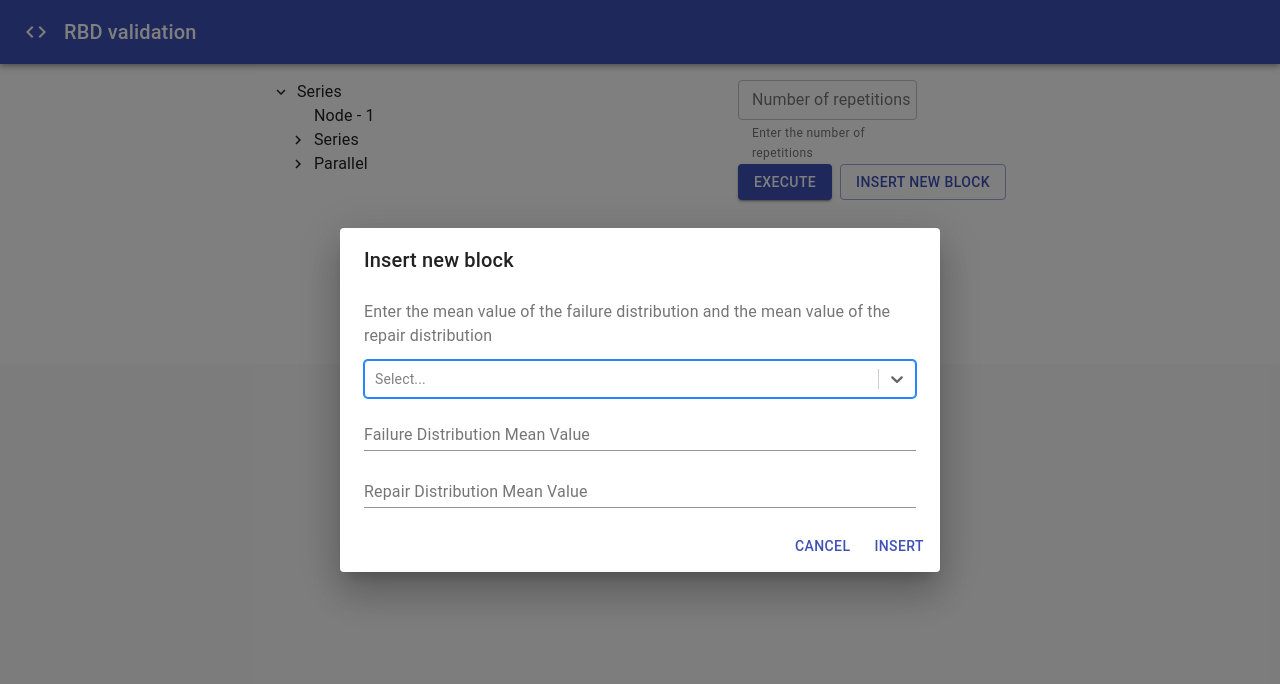
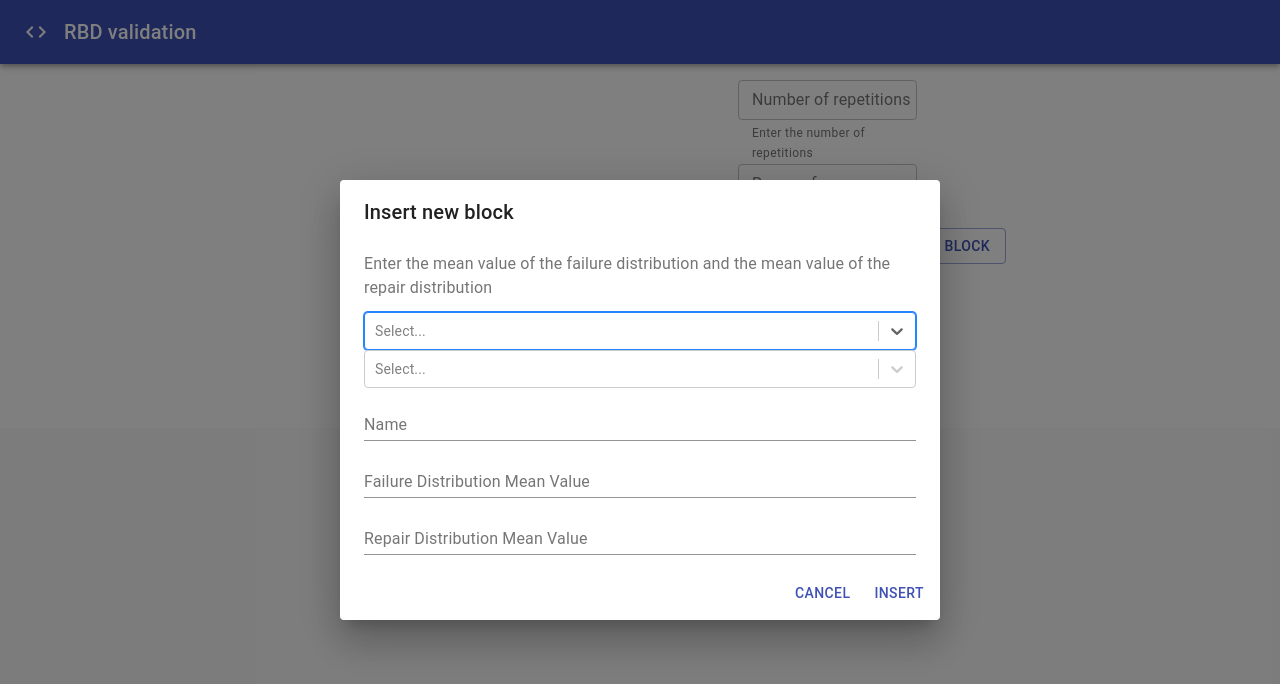
Before and after one commit to yuriresendematias/rbdValidation, a React (Create React App) app in the folder rdb-validation/: page / in a window 1280 px wide. Both pictures are taken after a click on the button "INSERT NEW BLOCK". Shown: the top 684 px of the page. Built offline with nearby package versions, Linux system fonts and the light colour scheme.

Commit message:
adicionados blocos calculo da confiabilidade

```diff
--- a/rdb-validation/src/App.js
+++ b/rdb-validation/src/App.js
@@ -14,7 +14,7 @@ import { makeStyles } from "@material-ui/core/styles";
 import Container from "@material-ui/core/Container";
 import Link from "@material-ui/core/Link";
 import Dialog from './Dialog';
-import RecursiveTreeView from "./RecursiveTreeView";
+import RecursiveTreeView, {atualizarDiagrama} from "./RecursiveTreeView";
 import { Grid, TextField } from "@material-ui/core";
 import Diagrama from './Diagrama';
 import Bloco from './Bloco';
@@ -67,6 +67,8 @@ const useStyles = makeStyles((theme) => ({
   },
 }));
 
+const diagrama = new Diagrama();
+
 export default function Album() {
   const classes = useStyles();
   const [selectedFile, setSelectedFile] = useState();
@@ -75,36 +77,30 @@ export default function Album() {
   const [dataLoaded, setDataLoaded] = useState(null);
   const [dataCompleteLoaded, setDataCompleteLoaded] = useState(false);
   const [failureMeanValue, setFailuereMeanValue] = useState(null);
-  const [repairMeanValue, setRepairMeanValueMeanValue] = useState(null);
+  const [repetitionsValue, setRepetitionsnValue] = useState(null);
+  const [rangeMeanValue, setRangeMeanValue] = useState(null);
   const [uptime, setUptime] = useState(null);
   const [downtime, setDowntime] = useState(null);
+  const [diagramaState, setDiagramaState] = useState(null);
 
-  const diagrama = new Diagrama();
-  const [blocoAnterior, setBlocoAnterior] = useState(null);
-
-  useEffect(() => {
-    console.log(diagrama)
-  }, [diagrama])
-
-  const criarBloco = (mttr, mttf, tipo) => {
-    const bloco = new Bloco(1, mttr, mttf);
-    //console.log("ANTERIOOOR", blocoAnterior)
+  const criarBloco = (mttr, mttf, tipo, nome, blocoAnterior) => {
+    const bloco = new Bloco(mttf, mttr, nome);
 
     if (blocoAnterior == null) {
       diagrama.iniciar(bloco);
-      setBlocoAnterior(bloco);
     } else {
       if (tipo == 'series') {
         diagrama.adicionarBlocoSerie(bloco, blocoAnterior);
       } else {
+        if (blocoAnterior.getPai().tipo == 'paralelo') {
           diagrama.adicionarBlocoParalelo(bloco, blocoAnterior.getPai());
+        } else {
+          diagrama.adicionarBlocoParalelo(bloco, blocoAnterior);
         }
-      setBlocoAnterior(bloco);
       }
-   /*  diagrama.inicio.filhos.forEach(element => {
-      console.log(element)
-    }); */
-    /* console.log(diagrama) */
+    }
+    setDiagramaState(diagrama);
+    atualizarDiagrama(diagrama);
   }
 
   let fileReader;
@@ -171,10 +167,6 @@ export default function Album() {
 
     console.log(block1)
 
-    const loadBlock = (block) => {
-
-    }
-
     console.log(xmlDoc)
   }
 
@@ -203,7 +195,7 @@ export default function Album() {
   };
 
   const handleSubmission = () => {
-    alert(failureMeanValue + " " + repairMeanValue);
+    alert("Avaliability = " + diagrama.calcularConfiabilidade(repetitionsValue, rangeMeanValue));
   };
 
   const resetFile = () => {
@@ -227,17 +219,31 @@ export default function Album() {
         <div className={classes.heroContent}>
 
           <div style={{ display: 'flex', justifyContent: 'center' }}>
-            <RecursiveTreeView />
+            <RecursiveTreeView
+              diagrama={diagramaState}
+            />
             <div className={classes.heroButtons}>
               <Grid container sm={8} xs={12} style={{ alignSelf: "center" }}>
                 <TextField
                   fullWidth
                   helperText="Enter the number of repetitions"
-                  id="meanValue"
+                  id="repetitionsValue"
                   label="Number of repetitions"
                   size="small"
-                  onChange={(e) => setFailuereMeanValue(e.target.value)}
-                  value={failureMeanValue}
+                  onChange={(e) => setRepetitionsnValue(e.target.value)}
+                  value={repetitionsValue}
+                  variant="outlined"
+                />
+              </Grid>
+              <Grid container sm={8} xs={12} style={{ alignSelf: "center" }}>
+                <TextField
+                  fullWidth
+                  helperText="Enter the range of mean"
+                  id="rangeMeanValue"
+                  label="Range of mean"
+                  size="small"
+                  onChange={(e) => setRangeMeanValue(e.target.value)}
+                  value={rangeMeanValue}
                   variant="outlined"
                 />
               </Grid>
@@ -254,6 +260,7 @@ export default function Album() {
                 <Grid item>
                   <Dialog
                     criarBloco={criarBloco}
+                    diagrama={diagrama}
                   />
                 </Grid>
               </Grid>
--- a/rdb-validation/src/Bloco.js
+++ b/rdb-validation/src/Bloco.js
@@ -2,13 +2,13 @@ import ArvoreBlocos from './ArvoreBlocos';
 
 export default class Bloco{
 
-    constructor(mttf, mttr){
+    constructor(mttf, mttr, nome){
         this.id = 0
-        this.confiabilidade = mttf / (mttf + mttr);
-        this.mttf   = mttf;
-        this.mttr   = mttr;
+        this.confiabilidade = parseInt(mttf) / (parseInt(mttf) + parseInt(mttr));
+        this.mttf   = parseInt(mttf);
+        this.mttr   = parseInt(mttf);
         this.pai    = null
-        this.filhos  = []
+        this.label = nome
     }
 
     getId(){
@@ -41,7 +41,28 @@ export default class Bloco{
         }
     }
 
-    getConfiabilidade(){
-        return this.confiabilidade
+    getConfiabilidade(repetitionsValue, rangeMeanValue){
+        if(rangeMeanValue == 0){
+            return this.confiabilidade;
+        }
+
+        let mttf = 0;
+        let mttr = 0;
+        let repetitions = repetitionsValue;
+        while(repetitions > 0){
+            mttf +=  Math.random() * (this.mttf+rangeMeanValue - (this.mttf-rangeMeanValue < 0 ? 0 : this.mttf-rangeMeanValue)) + this.mttf-rangeMeanValue
+            mttr +=  Math.random() * (this.mttr+rangeMeanValue - (this.mttr-rangeMeanValue < 0 ? 0 : this.mttr-rangeMeanValue)) + this.mttr-rangeMeanValue
+            repetitions--
+        }
+        console.log(mttf)
+        console.log(mttr)
+        mttf = mttf/repetitionsValue;
+        mttr = mttr/repetitionsValue;
+        console.log(mttf)
+        console.log(mttr)
+        let confiabilidade = mttf / (mttf + mttr);
+        console.log(confiabilidade)
+        return confiabilidade
     }
+
 }
--- a/rdb-validation/src/Diagrama.js
+++ b/rdb-validation/src/Diagrama.js
@@ -1,28 +1,39 @@
 import ArvoreBlocos from './ArvoreBlocos';
 import Bloco from './Bloco';
+
 class Diagrama{
 
     constructor(){
         this.ultimoId   = 0
         this.inicio     = new ArvoreBlocos("serie")
+        this.listaBlocos = []
     }
 
     iniciar(bloco){
         bloco.setId(this.ultimoId + 1)
         this.ultimoId += 1
         bloco.setPai(this.inicio)                           //pai do bloco será a árvore de inicio do diagrama
-        this.inicio.adicionarBloco(bloco)                   //adiciona o primeiro bloco do diagrama
+        this.inicio.adicionarBloco(bloco)
+        this.listaBlocos.push(bloco)              //adiciona o primeiro bloco do diagrama
     }
 
     adicionarBlocoSerie(bloco, blocoAnterior){
-        if (blocoAnterior.getPai().tipo == "paralelo"){
+        if(blocoAnterior instanceof ArvoreBlocos){
+            bloco.setId(this.ultimoId)
+            this.ultimoId += 1
+            blocoAnterior.adicionarBloco(bloco)
+            bloco.setPai(blocoAnterior)
+            this.listaBlocos.push(bloco)
+        }
+        else if (blocoAnterior.getPai().tipo == "paralelo"){
             this.ramificar(bloco, blocoAnterior, "serie")
         }else{
             let pai = blocoAnterior.getPai()
             bloco.setId(this.ultimoId + 1)
             this.ultimoId += 1
             bloco.setPai(pai)
-            pai.adicionarBloco(bloco)                           //adiciona o bloco em serie com o bloco anterior
+            pai.adicionarBloco(bloco)
+            this.listaBlocos.push(bloco)                            //adiciona o bloco em serie com o bloco anterior
         }
     }
 
@@ -40,6 +51,7 @@ class Diagrama{
             this.ultimoId += 1
             pai.adicionarBloco(bloco)
             bloco.setPai(pai)
+            this.listaBlocos.push(bloco)
         }
     }
 
@@ -61,20 +73,21 @@ class Diagrama{
 
         bloco.setPai(arv)                              //insere o pai do bloco
         pai.setPai(arv)                                //atualiza o pai do "bloco pai"
+        this.listaBlocos.push(bloco)
     }
 
     //calcula a confiabilidade do diagrama
-    calcularConfiabilidade(){
+    calcularConfiabilidade(repetitionsValue, rangeMeanValue){
         let inicio = this.inicio.getFilhos()[0]
         if (inicio instanceof Bloco){                           //significa que os 2 primeiros blocos do diagrama estão em serie
-            return this.calcularConfiabilidadeSerie(this.inicio) //então passa a arvore que representa o diagrama
+            return this.calcularConfiabilidadeSerie(this.inicio,repetitionsValue, rangeMeanValue) //então passa a arvore que representa o diagrama
         }else{                                                  //significa que os 2 primeiros blocos do diagrama estão em paralelo
-            return this.calcularConfiabilidadeParalelo(inicio)   //então passa a arvore que representa os blocos em paralelo
+            return this.calcularConfiabilidadeParalelo(inicio, repetitionsValue, rangeMeanValue)   //então passa a arvore que representa os blocos em paralelo
         }
     }
 
     //calcula a confiabilidade dos blocos em paralelo
-    calcularConfiabilidadeParalelo(arv){
+    calcularConfiabilidadeParalelo(arv, repetitionsValue, rangeMeanValue){
         let resultado = 1
         arv.getFilhos().forEach(bloco => {
 
@@ -84,7 +97,7 @@ class Diagrama{
                 resultado = resultado * (1- this.calcularConfiabilidadeParalelo(bloco))
             }
             else{
-                resultado = resultado * (1 - bloco.getConfiabilidade())
+                resultado = resultado * (1 - bloco.getConfiabilidade(repetitionsValue, rangeMeanValue))
             }
         });
 
@@ -92,7 +105,7 @@ class Diagrama{
     }
 
     //calcula a confiabilidade dos blocos em serie
-    calcularConfiabilidadeSerie(arv){
+    calcularConfiabilidadeSerie(arv, repetitionsValue, rangeMeanValue){
         let resultado = 1
 
         arv.getFilhos().forEach(bloco => {
@@ -100,8 +113,10 @@ class Diagrama{
             if (bloco instanceof ArvoreBlocos && bloco.getTipo() == "paralelo"){
                 resultado = resultado * this.calcularConfiabilidadeParalelo(bloco)
             }else{
-                resultado = resultado * bloco.getConfiabilidade()
+                resultado = resultado * bloco.getConfiabilidade(repetitionsValue, rangeMeanValue)
+                console.log(bloco.getConfiabilidade(repetitionsValue, rangeMeanValue))
             }
+            console.log(resultado)
         });
 
         return resultado
--- a/rdb-validation/src/Dialog.js
+++ b/rdb-validation/src/Dialog.js
@@ -1,4 +1,4 @@
-import React from 'react';
+import React, { useEffect, useState } from 'react';
 import Button from '@material-ui/core/Button';
 import TextField from '@material-ui/core/TextField';
 import Dialog from '@material-ui/core/Dialog';
@@ -14,18 +14,21 @@ const options = [
   ]
 
 export default function FormDialog(props) {
-    const [open, setOpen] = React.useState(false);
-    const [mttr, setMttr] = React.useState(0);
-    const [mttf, setMttf] = React.useState(0);
-    const [tipo, setTipo] = React.useState('parallel');
+    const [open, setOpen] = useState(false);
+    const [name, setName] = useState('');
+    const [mttr, setMttr] = useState(0);
+    const [mttf, setMttf] = useState(0);
+    const [tipo, setTipo] = useState('parallel');
+    const [blocoAnterior, setBlocoAnterior] = useState(null);
+
+    /* const lista = ArvoreBlocos.percorrerArvore(props.diagrama.inicio) */
 
     const handleClickOpen = () => {
         setOpen(true);
     };
 
     const handleClose = () => {
-        console.log("TIPO ESOCLHIDO", tipo)
-        props.criarBloco(mttr, mttf, tipo);
+        props.criarBloco(mttr, mttf, tipo, name, blocoAnterior);
         setOpen(false);
     };
 
@@ -41,6 +44,15 @@ export default function FormDialog(props) {
                         Enter the mean value of the failure distribution and the mean value of the repair distribution
                     </DialogContentText>
                     <Select autoFocus options={options} onChange={(event) => setTipo(event.value)}/>
+                    <Select options={props.diagrama.listaBlocos} onChange={(event) => setBlocoAnterior(event)}/>
+                    <TextField
+                        margin="dense"
+                        id="name"
+                        label="Name"
+                        type="text"
+                        fullWidth
+                        onChange={(event) => setName(event.target.value)}
+                    />
                     <TextField
                         margin="dense"
                         id="failureMean"
@@ -48,7 +60,7 @@ export default function FormDialog(props) {
                         type="number"
                         fullWidth
                         step="0.1"
-                        onChange={(event) => setMttr(event.target.value)}
+                        onChange={(event) => setMttf(event.target.value)}
                     />
                     <TextField
                         margin="dense"
@@ -57,7 +69,7 @@ export default function FormDialog(props) {
                         type="number"
                         fullWidth
                         step="0.1"
-                        onChange={(event) => setMttf(event.target.value)}
+                        onChange={(event) => setMttr(event.target.value)}
                     />
                 </DialogContent>
                 <DialogActions>
--- a/rdb-validation/src/RecursiveTreeView.js
+++ b/rdb-validation/src/RecursiveTreeView.js
@@ -1,48 +1,19 @@
-import React from 'react';
+import React, {useEffect, useState} from 'react';
 import { makeStyles } from '@material-ui/core/styles';
 import TreeView from '@material-ui/lab/TreeView';
 import ExpandMoreIcon from '@material-ui/icons/ExpandMore';
 import ChevronRightIcon from '@material-ui/icons/ChevronRight';
 import TreeItem from '@material-ui/lab/TreeItem';
+import Bloco from './Bloco';
 
 const data = {
   id: 'root',
-  name: 'Series',
+  name: 'Diagrama',
   children: [
-    {
-      id: '1',
-      name: 'Node - 1',
-    },
-    {
-      id: '3',
-      name: 'Series',
-      children: [
-        {
-          id: '4',
-          name: 'Node - 4',
-        },
-        {
-          id: '5',
-          name: 'Node - 5',
-        },
-      ],
-    },
-    {
-      id: '6',
-      name: 'Parallel',
-      children: [
-        {
-          id: '7',
-          name: 'Node - 7',
-        },
-        {
-          id: '8',
-          name: 'Node - 8',
-        },
-      ],
-    },
   ],
 };
+
+let diagrama = null
 
 const useStyles = makeStyles({
   root: {
@@ -51,15 +22,40 @@ const useStyles = makeStyles({
     maxWidth: 400,
   },
 });
+export const atualizarDiagrama = (diagramaEnviado) => {
+  console.log(diagramaEnviado)
+  diagrama= diagramaEnviado
+}
 
-export default function RecursiveTreeView(props) {
+export default function RecursiveTreeView(...props) {
+
   const classes = useStyles();
+  //console.log(props.diagrama.inicio.filhos[0])
+  /* let lista = props.diagrama
+  useEffect(() => {
+    console.log("8933")
+    console.log(lista)
+  }, [lista])
+  if(props.diagrama){
+    console.log(props.diagrama.inicio.filhos[0])
+  }
+ */
+  const renderTreeBloco = (nodes) => (
+    <TreeItem key={nodes.id} nodeId={nodes.id} label={nodes.label}>
+      {Array.isArray(nodes.filhos) ? nodes.filhos.map((node) => renderTree(node)) : null}
+    </TreeItem>
+  )
+
 
   const renderTree = (nodes) => (
-    <TreeItem key={nodes.id} nodeId={nodes.id} label={nodes.name}>
-      {Array.isArray(nodes.children) ? nodes.children.map((node) => renderTree(node)) : null}
+    <TreeItem key={nodes.id} nodeId={nodes.id} label={nodes instanceof Bloco ? nodes.label : nodes.tipo}>
+      {Array.isArray(nodes.filhos) ? nodes.filhos.map((node) => node instanceof Bloco ? item(node) : renderTree(node) ) : null}
     </TreeItem>
   );
+
+  const item = (node) => (
+    <TreeItem key={node.id} nodeId={node.id} label={node.label}></TreeItem>
+  )
 
   return (
     <TreeView
@@ -68,7 +64,7 @@ export default function RecursiveTreeView(props) {
       defaultExpanded={['root']}
       defaultExpandIcon={<ChevronRightIcon />}
     >
-      {renderTree(data)}
+      {diagrama  && renderTree(diagrama.inicio)}
     </TreeView>
   );
 }
```
Also changed, not shown: rdb-validation/src/ArvoreBlocos.js (+18 -18 lines). Lines whose indentation alone changed are shown as unchanged.
